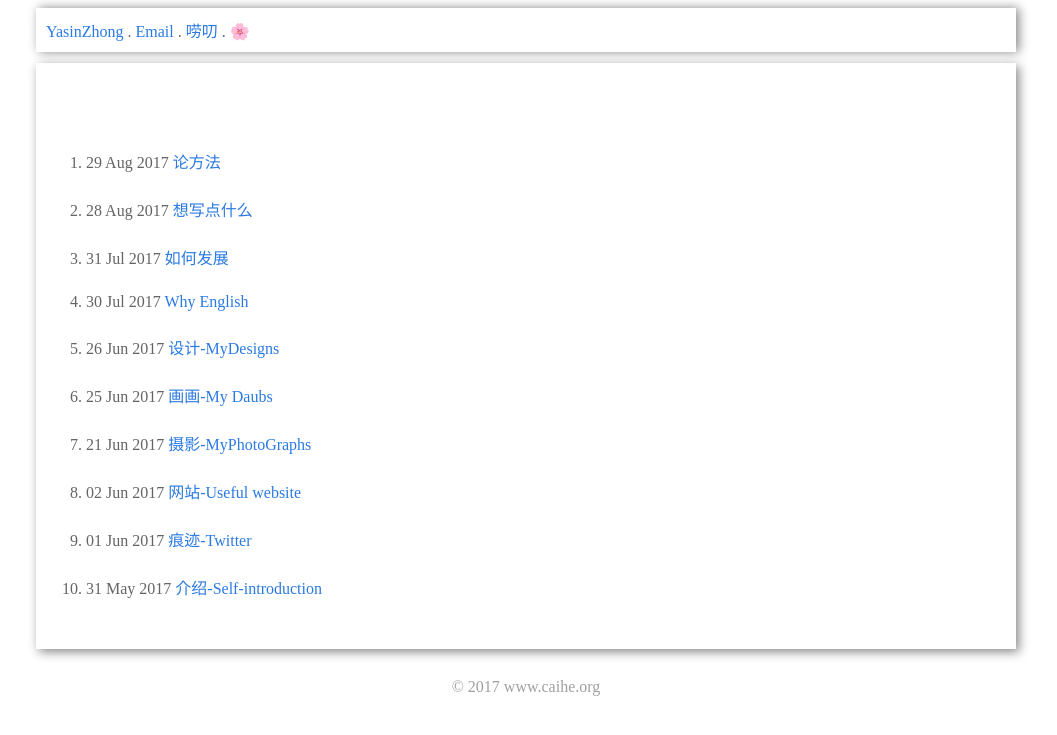
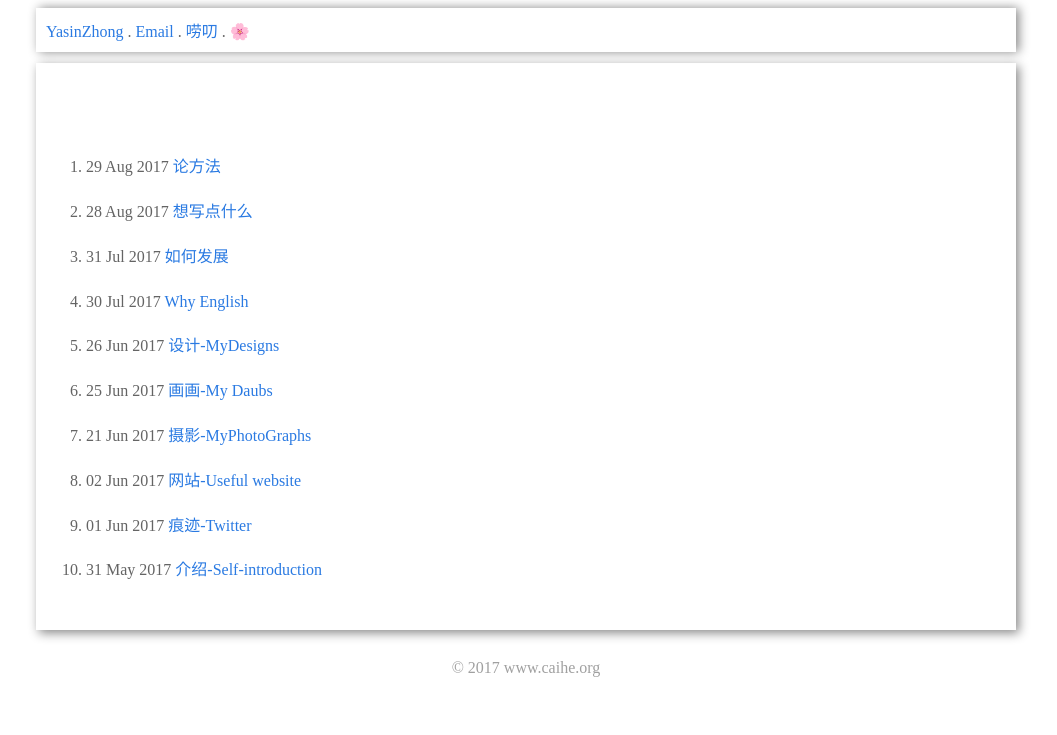
Before and after one commit to YasinZhong/yasinzhong.github.io, a Jekyll site: the page built from index.html, in a window 1280 px wide. Shown: the top 735 px of the page, without its empty margins (114-1171 px from the left). Built offline with Jekyll 4.4.1, drawn with Linux system fonts in a browser that asks for light colours; comment, search, counter and statistics services are not loaded.

Commit message:
layout__line-height:1.5;

```diff
--- a/_layouts/default.html
+++ b/_layouts/default.html
@@ -18,7 +18,7 @@
 			<a href="http://www.bing.com" >🌸</a>
 		</div>
 
-		<div id="div-content">{{ content }}</div>
+	  <div id="div-content" style="line-height:1.4;">{{ content }}</div>
 
 	  <div id="div-footer" style="text-align:center;color:rgb(160,160,160);text-size:0.5em;">
 		<br/>
@@ -26,5 +26,6 @@
 	  </div>
 
 		<script type="text/javascript" src="/cssjs/a.js"></script>
+	    <script type="text/javascript" src="/cssjs/baidu.js"></script>
 	</body>
 </html>
```
